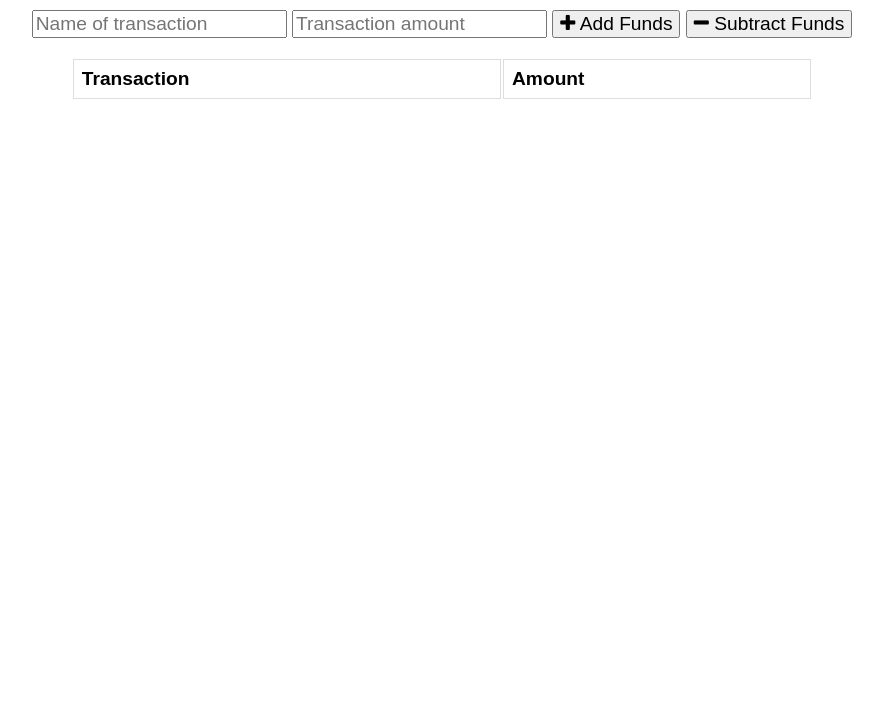
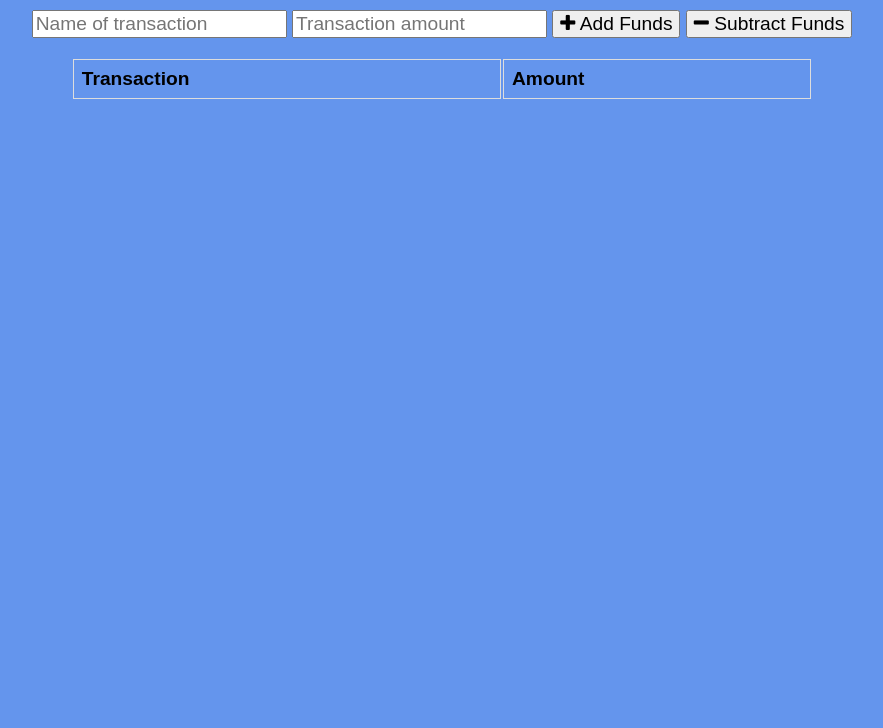
Before and after one commit to MarisaHanna/budgets-and-burritos, a website: page public/index.html in a window 1280 px wide. Shown: the part 72-800 px from the top of the page, without its empty margins (198-1081 px from the left). Drawn offline with nearby package versions, Linux system fonts and the light colour scheme; no server answers.

Commit message:
just testing deployed app

```diff
--- a/public/css/styles.css
+++ b/public/css/styles.css
@@ -1,6 +1,7 @@
 body {
   font-size: 120%;
   font-family: Arial;
+  background-color: cornflowerblue;
 
 }
 
```
Also changed, not shown: public/index.html (+2 -2 lines).
